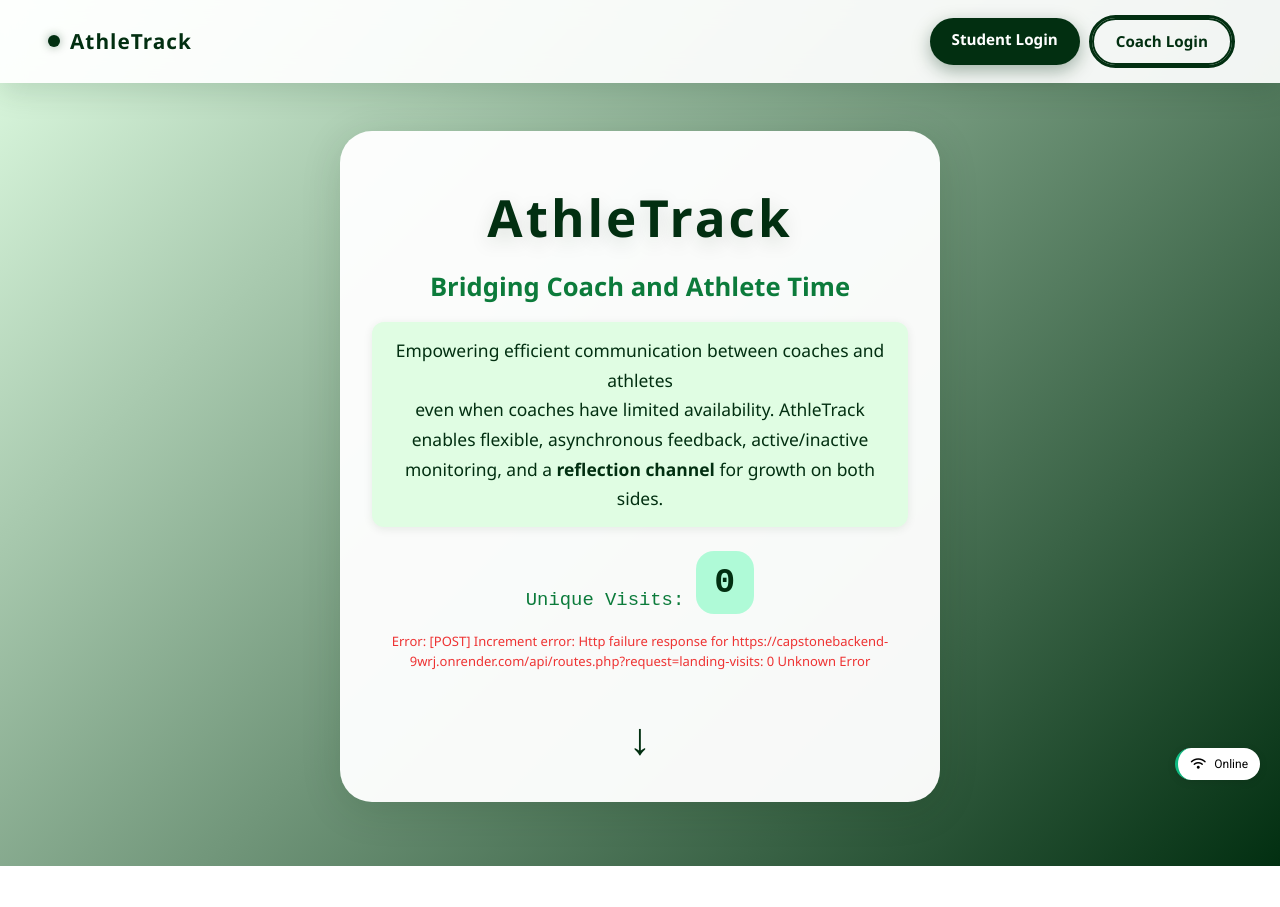
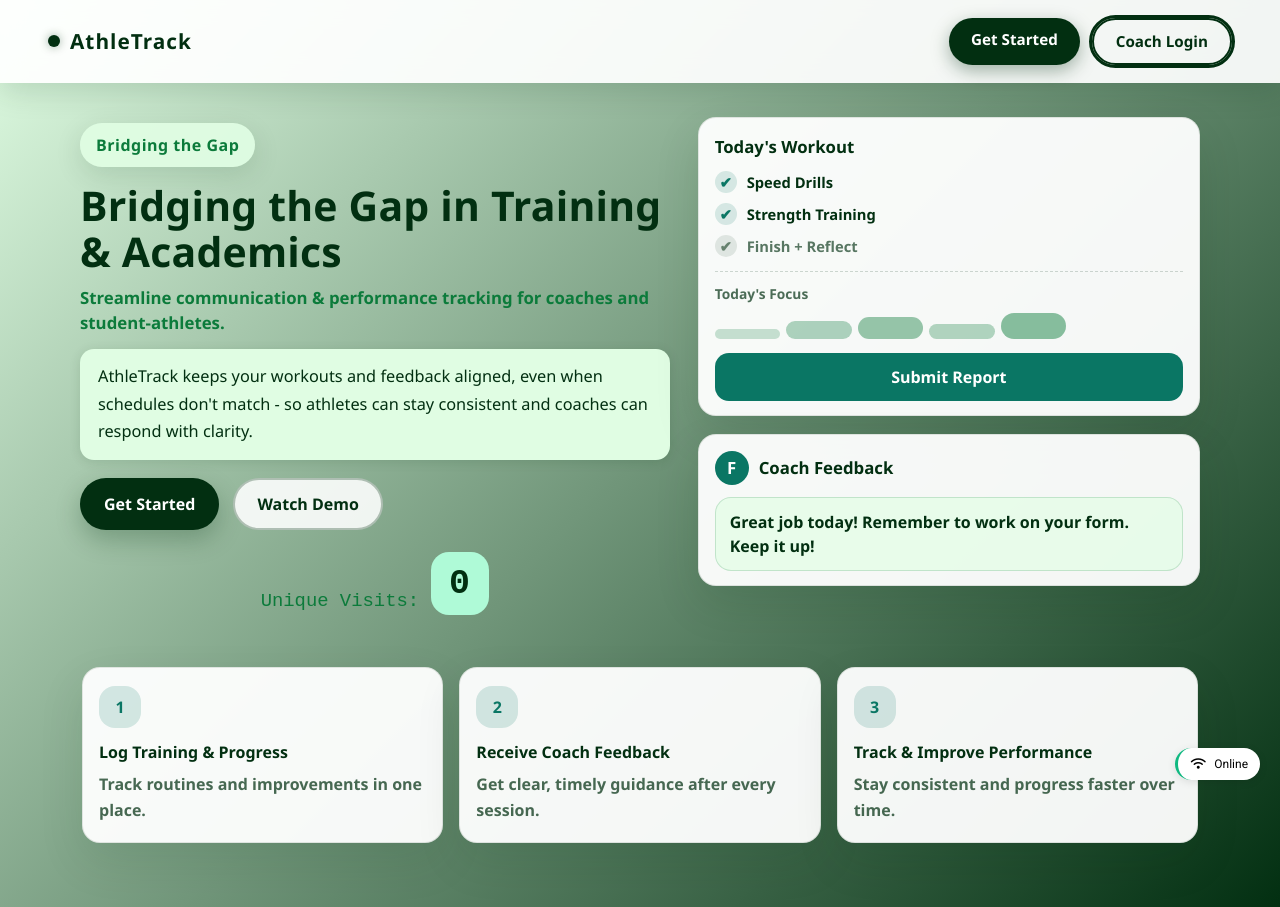
Before and after one commit to Jessealbonian/Athletrack_Capstone, an Angular app: page / in a window 1280 px wide. Before the commit the page ends 866 px from the top, so only its background shows below. Built offline with nearby package versions, Linux system fonts and the light colour scheme; no server answers.

Commit message:
new updates

```diff
--- a/src/app/landing/landing-page.component.css
+++ b/src/app/landing/landing-page.component.css
@@ -234,3 +234,291 @@
   .desc { font-size: 1.01rem; padding: 10px 5px; }
   .arrow { font-size: 2.1rem; }
 }
+
+/* New layout styles (hero + cards) */
+.landing-main {
+  flex: 1;
+  padding: 34px 16px 64px;
+  width: 100%;
+}
+
+.hero-grid {
+  max-width: 1120px;
+  margin: 0 auto;
+  display: grid;
+  grid-template-columns: 1.08fr 0.92fr;
+  gap: 28px;
+  align-items: start;
+}
+
+.hero-left {
+  padding-top: 6px;
+}
+
+.hero-badge {
+  display: inline-block;
+  background: rgba(224, 253, 227, 0.95);
+  color: #0c7b3b;
+  padding: 10px 16px;
+  border-radius: 999px;
+  font-weight: 900;
+  letter-spacing: 0.5px;
+  box-shadow: 0 8px 28px rgba(2,47,17,0.12);
+}
+
+.hero-title {
+  margin: 16px 0 10px;
+  font-size: clamp(2rem, 3.2vw, 3.1rem);
+  font-weight: 1000;
+  letter-spacing: 0.2px;
+  color: #022F11;
+  line-height: 1.12;
+}
+
+.hero-subtitle {
+  margin: 0;
+  font-size: 1.05rem;
+  font-weight: 700;
+  color: #0c7b3b;
+}
+
+.hero-desc {
+  margin-top: 14px;
+  font-size: 1.02rem;
+  line-height: 1.7;
+  color: #022F11;
+  background: #e0fde3;
+  border-radius: 14px;
+  padding: 14px 18px;
+  box-shadow: 0 2px 12px rgba(2,47,17,0.12);
+}
+
+.hero-cta {
+  display: flex;
+  gap: 14px;
+  margin-top: 18px;
+  flex-wrap: wrap;
+}
+
+.cta-btn {
+  display: inline-flex;
+  align-items: center;
+  justify-content: center;
+  padding: 12px 22px;
+  border-radius: 999px;
+  font-weight: 900;
+  text-decoration: none;
+  border: 2px solid transparent;
+  cursor: pointer;
+  transition: transform 0.2s ease, box-shadow 0.2s ease, background 0.2s ease, border-color 0.2s ease;
+  user-select: none;
+}
+
+.cta-btn.primary {
+  background: #022F11;
+  color: #ffffff;
+  box-shadow: 0 10px 24px rgba(2,47,17,0.25);
+}
+
+.cta-btn.secondary {
+  background: rgba(255,255,255,0.88);
+  color: #022F11;
+  border-color: rgba(2,47,17,0.28);
+}
+
+.cta-btn:hover {
+  transform: translateY(-2px);
+  box-shadow: 0 16px 40px rgba(2,47,17,0.18);
+}
+
+/* Cards */
+.hero-right {
+  display: flex;
+  flex-direction: column;
+  gap: 18px;
+}
+
+.workout-card,
+.feedback-card {
+  background: rgba(255,255,255,0.95);
+  border: 1px solid rgba(2,47,17,0.10);
+  border-radius: 18px;
+  box-shadow: 0 18px 46px rgba(2,47,17,0.12);
+  padding: 16px 16px 14px;
+}
+
+.card-title {
+  font-size: 1.05rem;
+  font-weight: 1000;
+  color: #022F11;
+  margin-bottom: 12px;
+}
+
+.card-title.with-icon {
+  display: flex;
+  align-items: center;
+  gap: 10px;
+}
+
+.icon-circle {
+  width: 34px;
+  height: 34px;
+  border-radius: 999px;
+  background: #0A7664;
+  color: #ffffff;
+  display: flex;
+  align-items: center;
+  justify-content: center;
+  font-weight: 1000;
+  letter-spacing: 0.3px;
+}
+
+.check-list {
+  display: flex;
+  flex-direction: column;
+  gap: 10px;
+  margin-top: 4px;
+}
+
+.check-item {
+  display: flex;
+  gap: 10px;
+  align-items: center;
+  font-weight: 750;
+  color: #022F11;
+  font-size: 0.92rem;
+}
+
+.check-icon {
+  width: 22px;
+  height: 22px;
+  border-radius: 999px;
+  background: rgba(10,118,100,0.15);
+  color: #0A7664;
+  display: inline-flex;
+  align-items: center;
+  justify-content: center;
+  font-weight: 1000;
+}
+
+.check-item.muted {
+  color: rgba(2,47,17,0.65);
+}
+
+.check-icon.dim {
+  background: rgba(2,47,17,0.10);
+  color: rgba(2,47,17,0.55);
+}
+
+.workout-meter {
+  margin-top: 14px;
+  padding-top: 12px;
+  border-top: 1px dashed rgba(2,47,17,0.18);
+}
+
+.meter-label {
+  font-size: 0.86rem;
+  font-weight: 800;
+  color: rgba(2,47,17,0.70);
+  margin-bottom: 8px;
+}
+
+.meter-bars {
+  display: flex;
+  gap: 6px;
+  align-items: flex-end;
+}
+
+.bar {
+  display: block;
+  width: 14%;
+  height: 14px;
+  border-radius: 999px;
+  background: rgba(12,123,59,0.18);
+}
+
+.bar-1 { height: 10px; background: rgba(12,123,59,0.22); }
+.bar-2 { height: 18px; background: rgba(12,123,59,0.32); }
+.bar-3 { height: 22px; background: rgba(12,123,59,0.42); }
+.bar-4 { height: 15px; background: rgba(12,123,59,0.30); }
+.bar-5 { height: 26px; background: rgba(12,123,59,0.48); }
+
+.submit-btn {
+  margin-top: 14px;
+  width: 100%;
+  padding: 12px 14px;
+  border-radius: 14px;
+  background: #0A7664;
+  color: #ffffff;
+  font-weight: 1000;
+  border: 0;
+  cursor: pointer;
+  transition: transform 0.2s ease, background 0.2s ease;
+}
+
+.submit-btn:hover {
+  background: #0c6b5a;
+  transform: translateY(-1px);
+}
+
+.feedback-bubble {
+  background: rgba(224, 253, 227, 0.65);
+  border-radius: 16px;
+  padding: 12px 14px;
+  border: 1px solid rgba(12,123,59,0.18);
+  color: #022F11;
+  font-weight: 650;
+  line-height: 1.5;
+}
+
+/* Bottom feature cards */
+.features-row {
+  max-width: 1120px;
+  margin: 34px auto 0;
+  padding: 0 2px;
+  display: grid;
+  grid-template-columns: repeat(3, 1fr);
+  gap: 16px;
+}
+
+.feature-card {
+  background: rgba(255,255,255,0.95);
+  border: 1px solid rgba(2,47,17,0.10);
+  border-radius: 18px;
+  box-shadow: 0 18px 46px rgba(2,47,17,0.10);
+  padding: 18px 16px;
+}
+
+.feature-icon {
+  width: 42px;
+  height: 42px;
+  border-radius: 16px;
+  background: rgba(10,118,100,0.16);
+  color: #0A7664;
+  display: flex;
+  align-items: center;
+  justify-content: center;
+  font-weight: 1000;
+  margin-bottom: 12px;
+}
+
+.feature-title {
+  font-weight: 1000;
+  color: #022F11;
+}
+
+.feature-desc {
+  margin-top: 8px;
+  color: rgba(2,47,17,0.72);
+  line-height: 1.6;
+  font-weight: 600;
+}
+
+@media (max-width: 960px) {
+  .hero-grid {
+    grid-template-columns: 1fr;
+  }
+  .features-row {
+    grid-template-columns: 1fr;
+  }
+}
--- a/src/app/landing/landing-page.component.html
+++ b/src/app/landing/landing-page.component.html
@@ -5,35 +5,107 @@
       AthleTrack
     </div>
     <div class="nav-actions">
-      <a routerLink="/login" class="nav-btn primary">Student Login</a>
+      <a routerLink="/login" class="nav-btn primary">Get Started</a>
       <a routerLink="/admin_login" class="nav-btn outline">Coach Login</a>
     </div>
   </nav>
 
-  <div class="landing-bg">
-    <div class="landing-content">
-      <h1 class="main-title animate-flip">AthleTrack</h1>
-      <h2 class="subtitle animate-fadein">Bridging Coach and Athlete Time</h2>
-      <p class="desc animate-rise">
-        Empowering efficient communication between coaches and athletes <br>
-        even when coaches have limited availability. AthleTrack enables flexible, asynchronous feedback,
-        active/inactive monitoring, and a <b>reflection channel</b> for growth on both sides.
+  <main class="landing-main">
+    <section class="hero">
+      <div class="hero-grid">
+        <div class="hero-left">
+          <div class="hero-badge">Bridging the Gap</div>
+          <h1 class="hero-title">Bridging the Gap in Training & Academics</h1>
+          <p class="hero-subtitle">
+            Streamline communication & performance tracking for coaches and student-athletes.
           </p>
+          <p class="hero-desc">
+            AthleTrack keeps your workouts and feedback aligned, even when schedules don't match - so athletes can
+            stay consistent and coaches can respond with clarity.
+          </p>
+
+          <div class="hero-cta">
+            <a routerLink="/login" class="cta-btn primary">Get Started</a>
+            <button type="button" class="cta-btn secondary" (click)="watchDemo()">Watch Demo</button>
+          </div>
 
           <div class="visits-row animate-scale">
             <span class="visits-label">Unique Visits:</span>
             <span class="visits-counter">{{ visitCount | number }}</span>
-        <span class="actual-counter" style="font-size:12px;color:#999;padding-left:8px;" *ngIf="visitCount !== displayedCount">
+            <span
+              class="actual-counter"
+              style="font-size:12px;color:#999;padding-left:8px;"
+              *ngIf="visitCount !== displayedCount"
+            >
               (actual: {{ visitCount | number }})
             </span>
             <span *ngIf="isLoading" class="loading-dots">...</span>
           </div>
-      <div *ngIf="lastError" style="color:#e33;font-size:13px;margin-top:8px;">Error: {{ lastError }}</div>
-      <div *ngIf="dbStatus && !lastError" class="status-message" style="color: #29885a; font-size: 12px; margin-top:3px;">{{dbStatus}}</div>
+        </div>
 
-      <div class="arrow-scroll animate-bounce">
-        <span class="arrow">↓</span>
+        <div class="hero-right">
+          <div class="workout-card">
+            <div class="card-title">Today's Workout</div>
+            <div class="check-list">
+              <div class="check-item">
+                <span class="check-icon">✔</span>
+                <span>Speed Drills</span>
+              </div>
+              <div class="check-item">
+                <span class="check-icon">✔</span>
+                <span>Strength Training</span>
+              </div>
+              <div class="check-item muted">
+                <span class="check-icon dim">✔</span>
+                <span>Finish + Reflect</span>
+              </div>
+            </div>
+
+            <div class="workout-meter">
+              <div class="meter-label">Today's Focus</div>
+              <div class="meter-bars" aria-hidden="true">
+                <span class="bar bar-1"></span>
+                <span class="bar bar-2"></span>
+                <span class="bar bar-3"></span>
+                <span class="bar bar-4"></span>
+                <span class="bar bar-5"></span>
+              </div>
+            </div>
+
+            <button type="button" class="submit-btn" (click)="watchDemo()">Submit Report</button>
+          </div>
+
+          <div class="feedback-card">
+            <div class="card-title with-icon">
+              <span class="icon-circle">F</span>
+              Coach Feedback
+            </div>
+            <div class="feedback-bubble">
+              Great job today! Remember to work on your form. Keep it up!
             </div>
           </div>
         </div>
       </div>
+    </section>
+
+    <section class="features-row">
+      <div class="feature-card">
+        <div class="feature-icon">1</div>
+        <div class="feature-title">Log Training & Progress</div>
+        <div class="feature-desc">Track routines and improvements in one place.</div>
+      </div>
+
+      <div class="feature-card">
+        <div class="feature-icon">2</div>
+        <div class="feature-title">Receive Coach Feedback</div>
+        <div class="feature-desc">Get clear, timely guidance after every session.</div>
+      </div>
+
+      <div class="feature-card">
+        <div class="feature-icon">3</div>
+        <div class="feature-title">Track & Improve Performance</div>
+        <div class="feature-desc">Stay consistent and progress faster over time.</div>
+      </div>
+    </section>
+  </main>
+</div>
--- a/src/app/landing/landing-page.component.ts
+++ b/src/app/landing/landing-page.component.ts
@@ -70,4 +70,8 @@ export class LandingPageComponent implements OnInit {
     };
     increment();
   }
+
+  watchDemo() {
+    window.alert('Demo coming soon!');
+  }
 }
```
Also changed, not shown: src/app/Coaches/Class/Class.component.html (+35 -33 lines), src/app/Coaches/Class/Class.component.ts (+112 -86 lines). Lines whose indentation alone changed are shown as unchanged.
